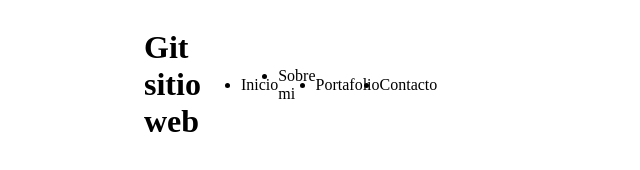
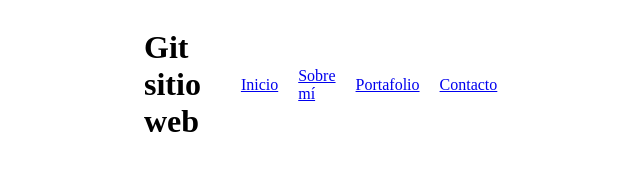
Before and after one commit to uxmigue/EcommerceApp, a plain HTML site: page index.html in a window 1280 px wide. Shown: the whole page, without its empty margins (446-1086 px from the left). Drawn offline with Linux system fonts and the light colour scheme.

Commit message:
Se aplicaron estilos al menú

```diff
--- a/css/estilos.css
+++ b/css/estilos.css
@@ -12,4 +12,13 @@ header{
 ul{
     display: flex;
     align-items: center;
+    list-style: none;
 }
+
+li{
+    margin-right: 20px;
+}
+
+li:last-child{
+    margin-right: 0;
+}
--- a/index.html
+++ b/index.html
@@ -10,10 +10,10 @@
             <header>
                 <h1 class="logo"> Git sitio web</h1>
                 <ul>
-                    <li>Inicio</li>
-                    <li>Sobre mi</li>
-                    <li>Portafolio</li>
-                    <li>Contacto</li>
+                    <li><a href="#">Inicio</a></li>
+                    <li><a href="#">Sobre mí</a></li>
+                    <li><a href="#">Portafolio</a></li>
+                    <li><a href="#">Contacto</a></li>
                 </ul>
             </header>
         </div>
```
